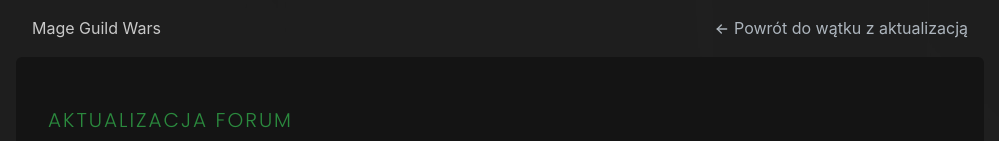
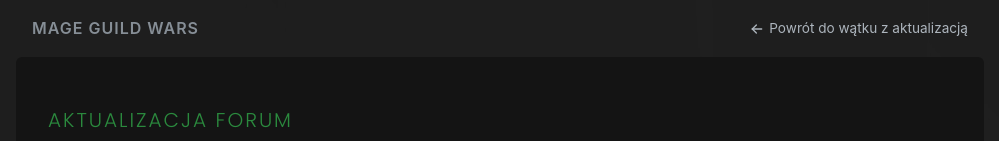
Before and after one commit to jakubwilk/forumgame-patchnotes, a React (Vite) app: page / in a window 1280 px wide. Shown: the top 141 px of the page, without its empty margins (140-1139 px from the left). Built offline with nearby package versions, Linux system fonts and the light colour scheme.

Commit message:
Fix header link styling

```diff
--- a/src/core/header/Logo.tsx
+++ b/src/core/header/Logo.tsx
@@ -1,3 +1,11 @@
+import { Anchor } from '@mantine/core'
+import styles from '../styles/header.module.css'
+import clsx from 'clsx'
+
 export function Logo() {
-  return <p>{'Mage Guild Wars'}</p>
+  return (
+    <Anchor href={'https://www.google.com'} className={clsx('duration-100', styles.logo)}>
+      {'Mage Guild Wars'}
+    </Anchor>
+  )
 }
--- a/src/core/styles/header.module.css
+++ b/src/core/styles/header.module.css
@@ -20,6 +20,7 @@
 }
 
 .headerLink {
+  font-size: 0.85rem !important;
   color: var(--mantine-color-gray-5) !important;
 }
 
@@ -35,3 +36,16 @@
   height: auto;
   margin-top: 2px;
 }
+
+.logo {
+  color: var(--mantine-color-gray-6) !important;
+  text-decoration: none !important;
+  text-transform: uppercase;
+  letter-spacing: 1px;
+  font-weight: var(--mgw-bold-font-weight) !important;
+}
+
+.logo:hover,
+.logo:focus {
+  color: var(--mantine-color-green-7) !important;
+}
```
